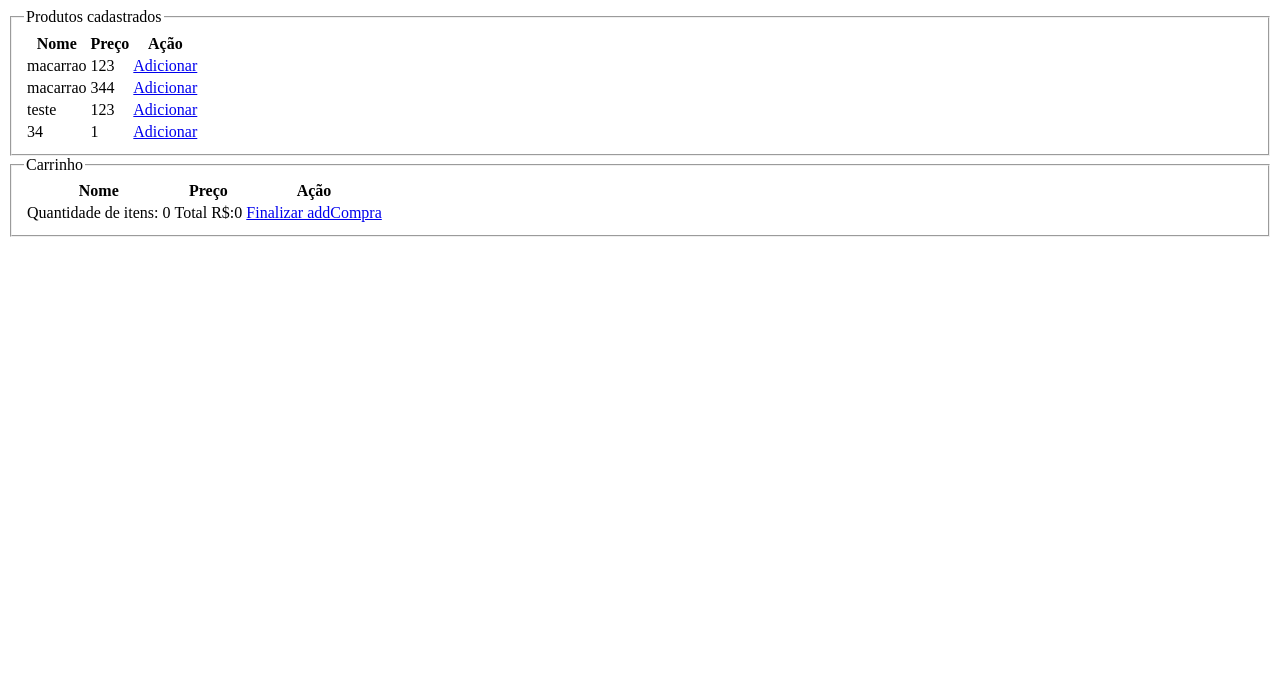
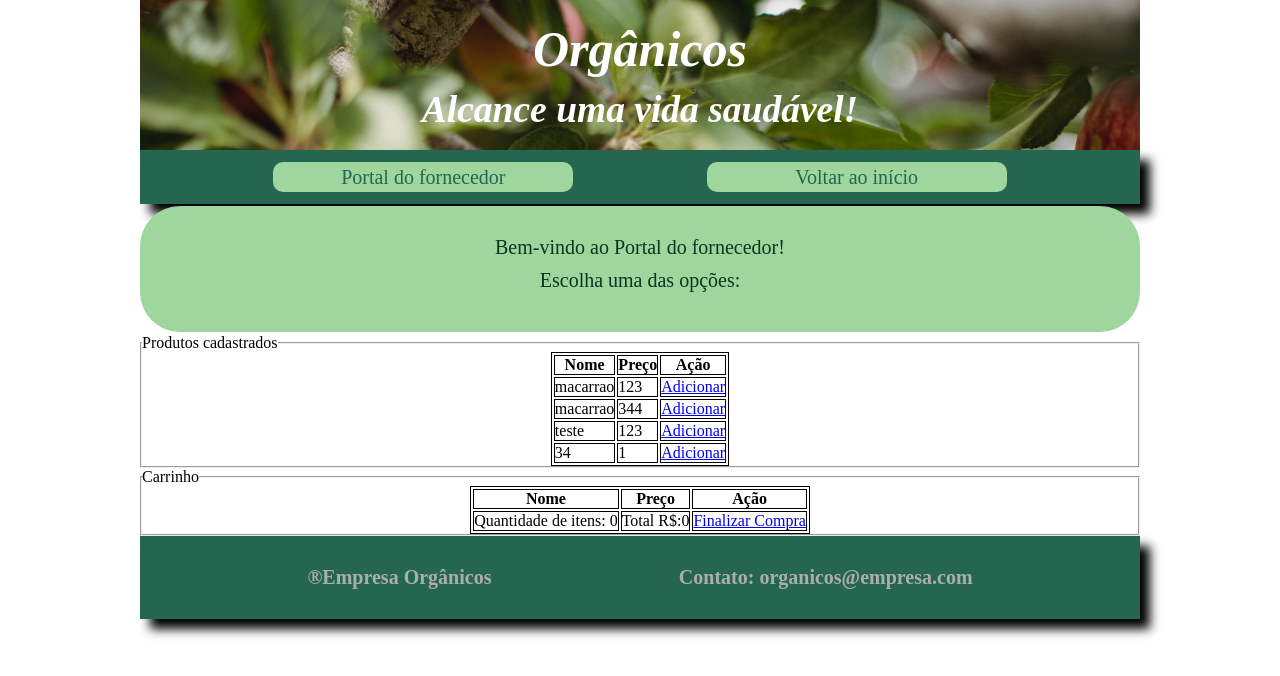
Before and after one commit to georgelofre/projeto_02_gama, a Flask app: page /compra in a window 1280 px wide. Shown: the top 676 px of the page. Run offline with Flask 2, Linux system fonts and the light colour scheme.

Commit message:
add pag faltantes

```diff
--- a/templates/cadastro.html
+++ b/templates/cadastro.html
@@ -73,7 +73,3 @@
 
 </body>
 </html>
-
-<body>
-
-</body>
--- a/templates/compra.html
+++ b/templates/compra.html
@@ -1,4 +1,27 @@
+<!DOCTYPE html>
+<html lang="en">
+<head>
+    <meta charset="UTF-8">
+    <meta http-equiv="X-UA-Compatible" content="IE=edge">
+    <meta name="viewport" content="width=device-width, initial-scale=1.0">
+    <title>Document</title>
+    <link rel="stylesheet" href="../static/style_portal_cadastro.css">
+</head>
 <body>
+    <header>
+        <div id="text_header">
+            <h1>Orgânicos</h1>
+            <h2>Alcance uma vida saudável!</h2>
+        </div>
+    </header>
+    <nav>
+       <a href="">Portal do fornecedor</a>
+       <a href="/">Voltar ao início</a>
+    </nav>
+    <section class="section_title">
+        <div>Bem-vindo ao Portal do fornecedor!</div>
+        <div>Escolha uma das opções:</div>
+    </section>
     <div>
         <fieldset>
             <legend>Produtos cadastrados</legend>
@@ -42,10 +65,24 @@
                     <td>Quantidade de itens: {{qtdCompra}}</td>
                     <td>Total R$:{{soma}}</td>
                     <td>
-                        <a href="/finalizar_compra">Finalizar addCompra</a>
+                        <a href="/finalizar_compra">Finalizar Compra</a>
                     </td>
                 </tfoot>
             </table>
         </fieldset>
     </div>
+    <footer>
+        <div>
+            &reg;Empresa Orgânicos
+        </div>
+        <div>
+            Contato: organicos@empresa.com
+        </div>
+
+    </footer>
+
 </body>
+</html>
+<body>
+
+</body>
```
Also changed, not shown: templates/finalizar_compra.html (+39 -0 lines).
